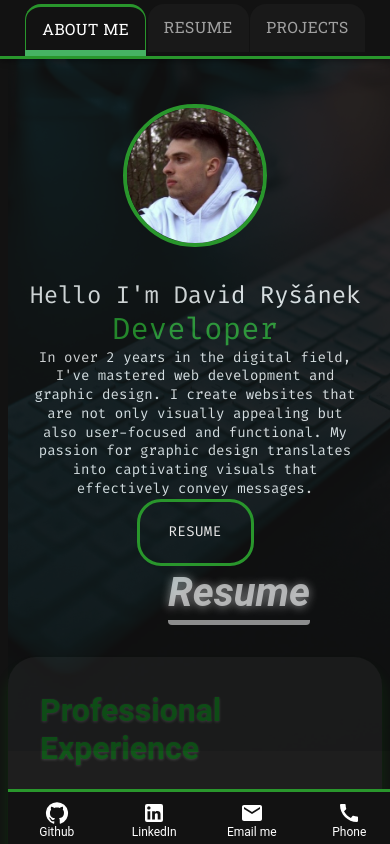
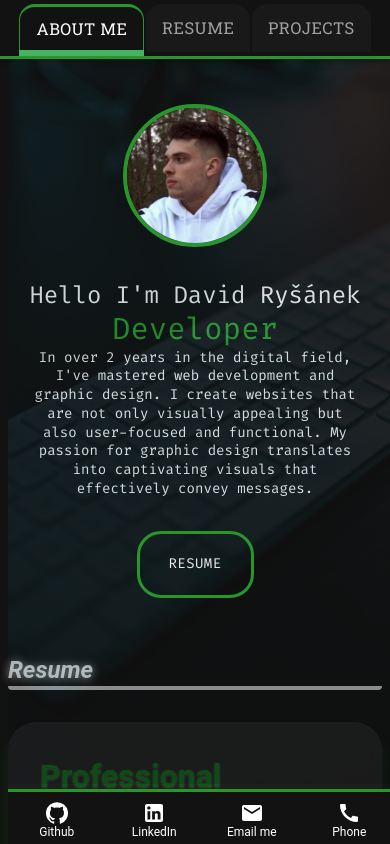
Before and after one commit to RysanekDavid/Web_CV, a React (Vite) app: page / in a window 390 px wide. Shown: the top 844 px of the page. Built offline with nearby package versions, Linux system fonts and the light colour scheme.

Commit message:
responsivity changes

```diff
--- a/src/components/AboutMeContent.tsx
+++ b/src/components/AboutMeContent.tsx
@@ -42,7 +42,13 @@ export function AboutMe() {
           backgroundRepeat: "no-repeat",
           minWidth: "100%",
           position: "absolute",
-          minHeight: "88vh",
+          minHeight: {
+            xl: "88vh",
+            lg: "88vh",
+            md: "88vh",
+            sm: "88vh",
+            xs: "92vh",
+          },
           zIndex: 0,
         }}
       ></Box>
@@ -174,6 +180,7 @@ export function AboutMe() {
           sx={{
             color: "#EAEAEA",
             display: "flex",
+            mt: 4,
             border: "3px solid #29962c",
             borderRadius: 6,
             minWidth: {
--- a/src/components/Resume/ResumeContent.tsx
+++ b/src/components/Resume/ResumeContent.tsx
@@ -29,25 +29,23 @@ export default function Resume() {
       <Box sx={{ flexGrow: 1 }}>
         <Typography
           sx={{
-            fontSize: "2.5rem",
             color: "rgba(255, 255, 255, 0.71)",
             textShadow: "0px 1px 10px rgba(255, 255, 255, 0.6)",
             fontWeight: "bold",
             fontFamily: "Roboto",
             fontStyle: "oblique",
-            borderBottom: 5,
+            borderBottom: 4,
             borderRadius: "4px",
+            display: "flex",
+            pt: 7,
             borderColor: "rgba(255, 255, 255, 0.6)",
-            ml: "10rem",
-            mb: "2rem",
-            maxWidth: "fit-content",
           }}
           variant="h5"
         >
           Resume
         </Typography>
       </Box>
-      <Box sx={{ flexGrow: 1 }}>
+      <Box sx={{ flexGrow: 1, pt: 4 }}>
         <Grid container spacing={8} sx={{ justifyContent: "center" }}>
           <Grid item xs={12} sm={6} md={4} lg={5}>
             <Item>
--- a/src/components/TopBar.tsx
+++ b/src/components/TopBar.tsx
@@ -58,8 +58,6 @@ function ResponsiveTopBar({ selectedTab, onTabChange }: Props) {
                       selectedTab === index ? "#121212" : "#1E1E1E",
                     my: 0.5,
                     mx: { xl: 0.3, lg: 0.3, md: 0.3, sm: 0.3, xs: 0.1 },
-
-                    whiteSpace: "nowrap",
                     borderTop: selectedTab === index ? 3 : 0,
                     borderLeft: selectedTab === index ? 1 : 0,
                     borderRight: selectedTab === index ? 1 : 0,
@@ -73,7 +71,7 @@ function ResponsiveTopBar({ selectedTab, onTabChange }: Props) {
                       lg: "1.5vw",
                       md: "2vw",
                       sm: "2.5vw",
-                      xs: "4vw",
+                      xs: "4.2vw",
                     },
                   }}
                 />
```
